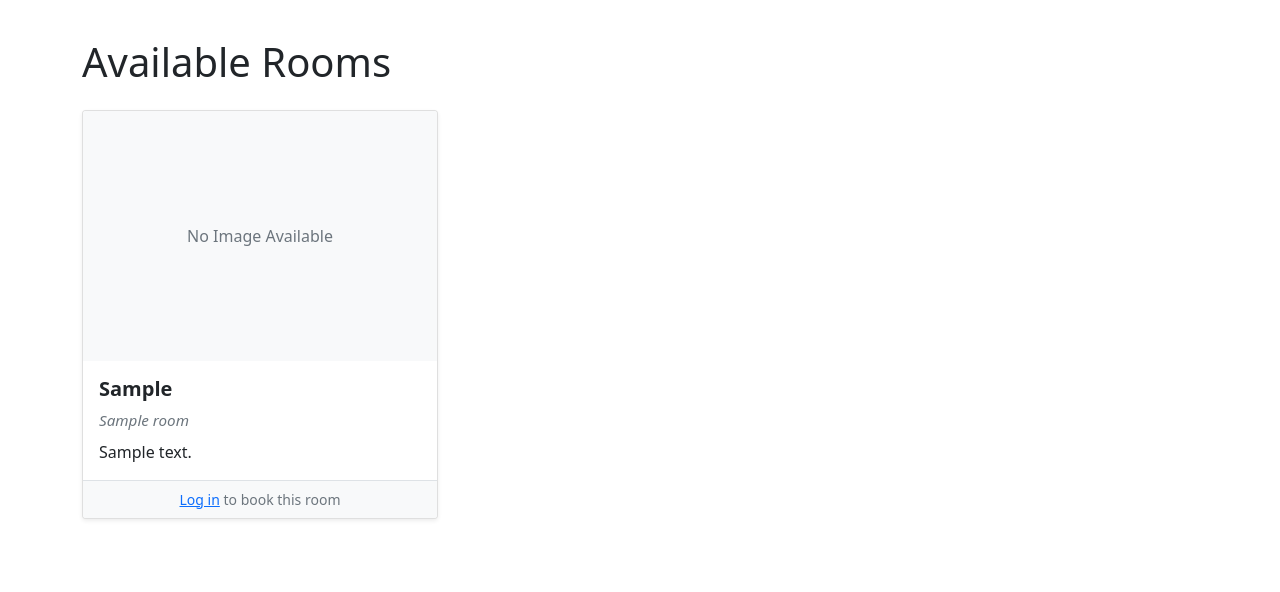
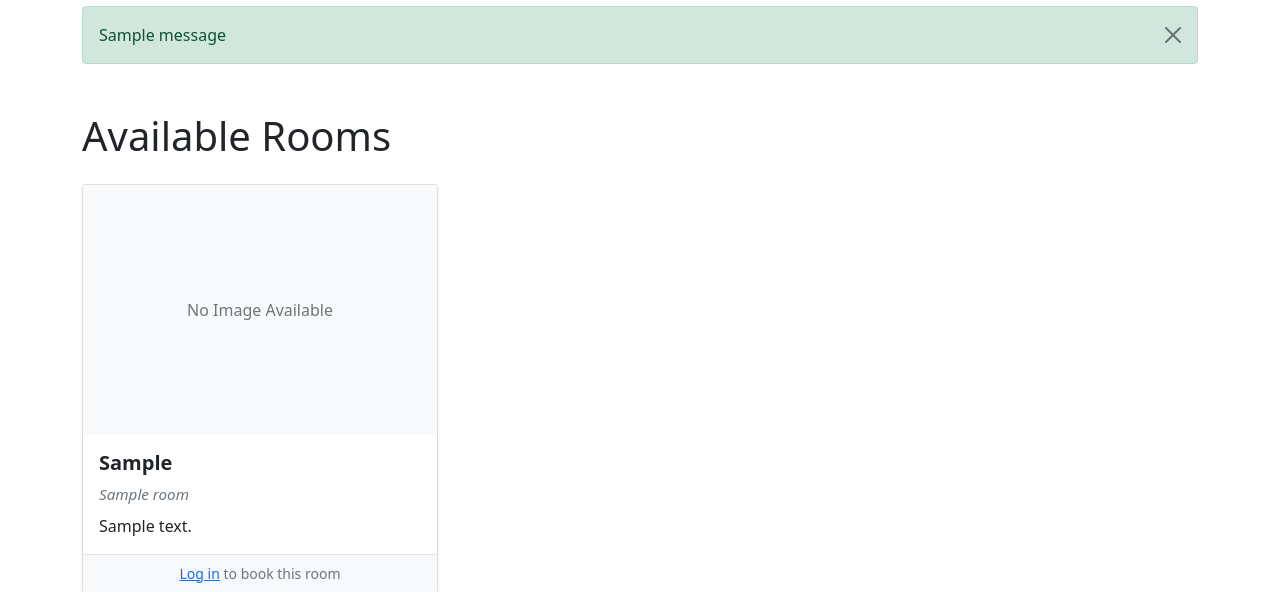
Before and after one commit to verytee/capstone_project, a Django app: page / in a window 1280 px wide. Shown: the part 66-658 px from the top of the page. Run offline with Django 4.2, Linux system fonts and the light colour scheme; tables that the repository leaves empty hold one stand-in row (values such as "Sample post"); one stand-in notice (Sample message) is shown.

Commit message:
add messages for CRUD

```diff
--- a/booking/views.py
+++ b/booking/views.py
@@ -3,6 +3,7 @@ from django.views import generic
 from django.contrib.auth.mixins import LoginRequiredMixin
 from .models import Room, RoomBooking
 from datetime import datetime
+from django.contrib import messages
 
 # Create your views here.
 
@@ -31,6 +32,7 @@ class BookingList(LoginRequiredMixin, generic.ListView):
                 user=request.user
             )
             booking.delete()
+            messages.success(request, "Booking deleted successfully.")
             return redirect(next_url)
 
         try:
@@ -51,6 +53,7 @@ class BookingList(LoginRequiredMixin, generic.ListView):
             booking.check_in = check_in_date
             booking.no_of_nights = nights
             booking.save()
+            messages.add_message(request, messages.SUCCESS, "Booking updated successfully.")
             return redirect(next_url)
 
         room = get_object_or_404(Room, id=request.POST.get("room_id"))
--- a/templates/base.html
+++ b/templates/base.html
@@ -64,7 +64,16 @@
 
 
     <main>
-
+{% if messages %}
+  <div class="container mt-3">
+    {% for message in messages %}
+      <div class="alert alert-{{ message.tags }} alert-dismissible fade show" role="alert">
+        {{ message }}
+        <button type="button" class="btn-close" data-bs-dismiss="alert" aria-label="Close"></button>
+      </div>
+    {% endfor %}
+  </div>
+{% endif %}
         {% block content %}
         <!-- Content Goes here -->
         {% endblock content %}
```
